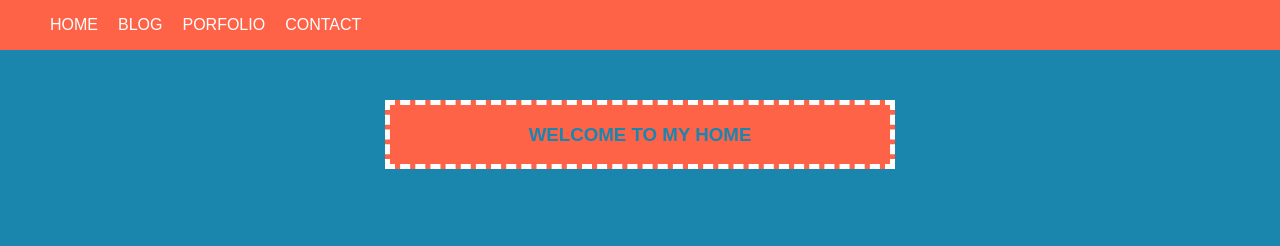
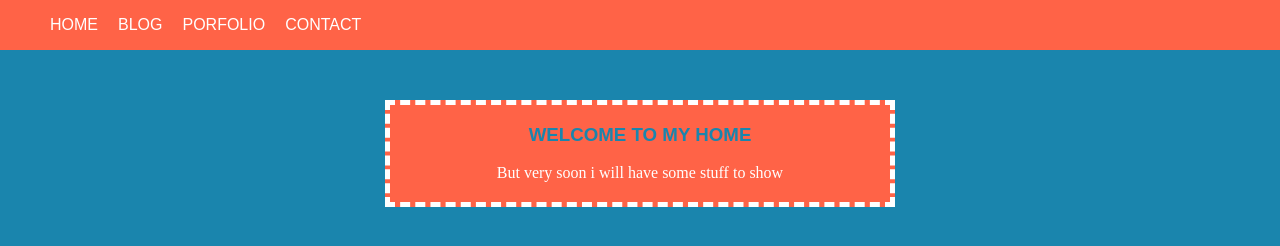
Before and after one commit to lesterloor/classwork, a plain HTML site: page personal-website/homepage.html in a window 1280 px wide. Drawn offline with Linux system fonts and the light colour scheme.

Commit message:
completed my homepage.html file

```diff
--- a/personal-website/homepage.html
+++ b/personal-website/homepage.html
@@ -14,6 +14,7 @@
   </div>
   <div class="container">
     <h3>Welcome to my home</h3>
+    <p>But very soon i will have some stuff to show</p>
 
   </div>
 
```
